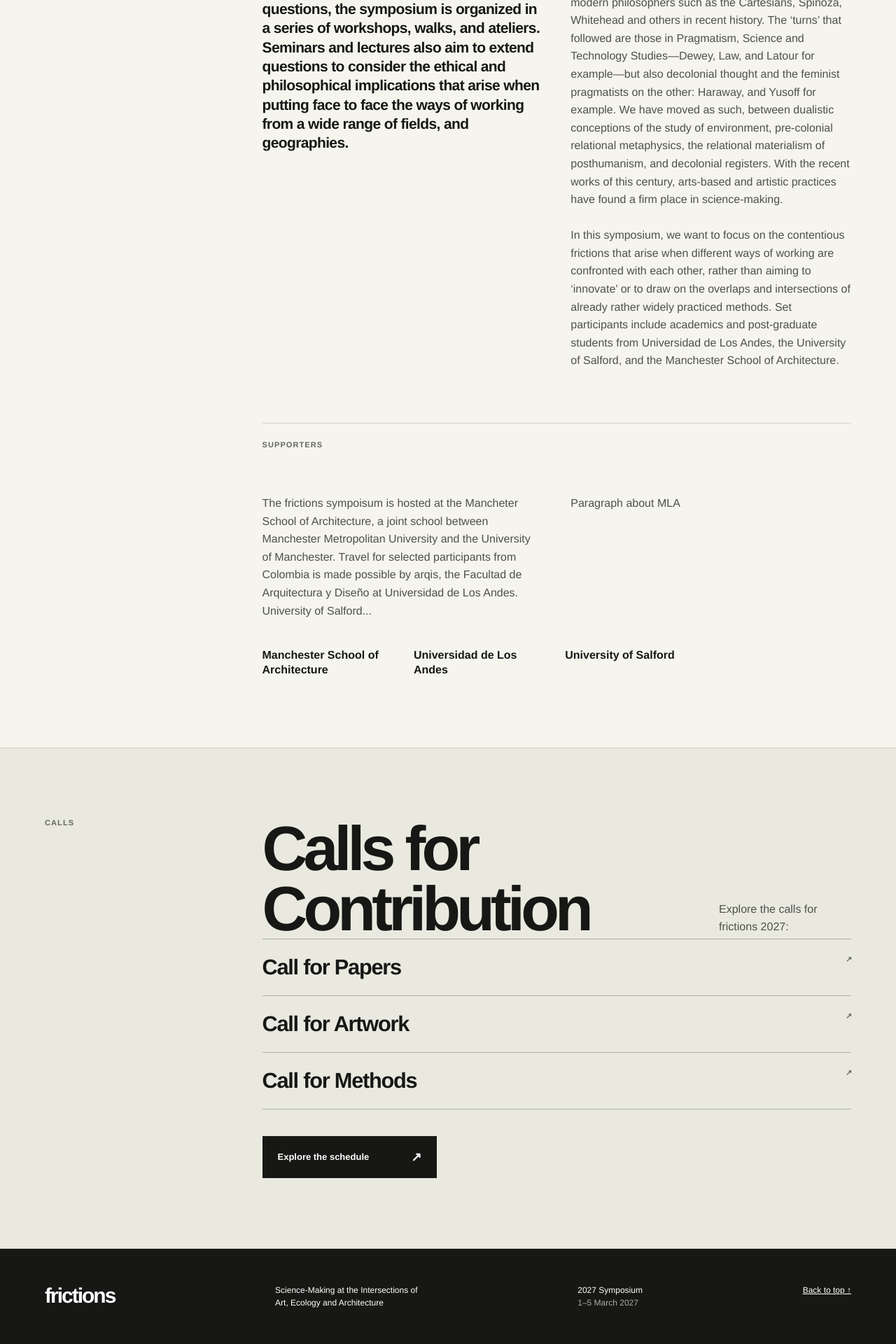
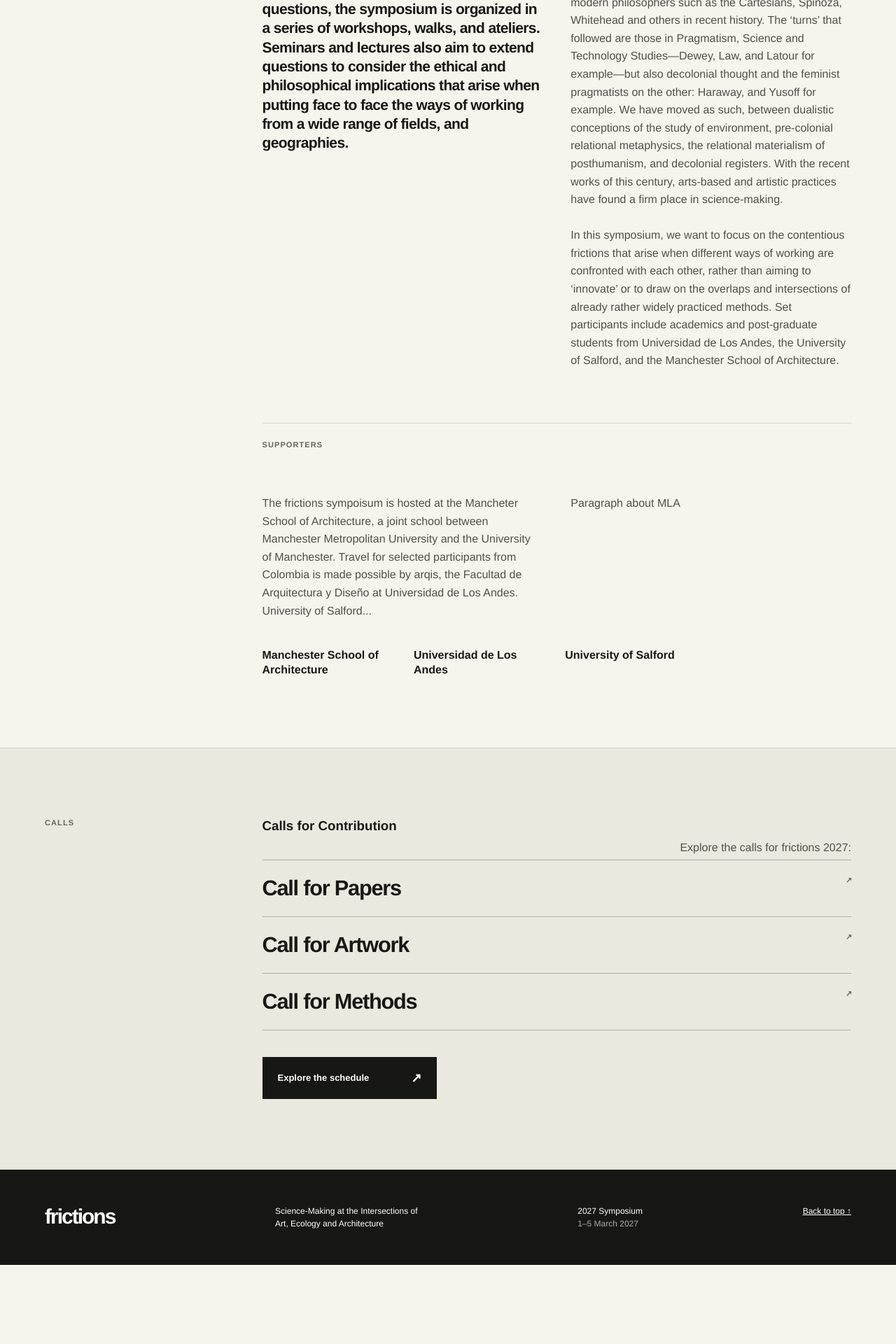
Before and after one commit to rtbs-atlas/frictions.github.io, a Jekyll site: the page built from index.html, in a window 1280 px wide. Shown: the part 1227-3147 px from the top of the page at 70% size. Built offline with Jekyll 4.4.1, drawn with Linux system fonts in a browser that asks for light colours; after the commit the page ends 3034 px from its top, so only the background shows below that.

```diff
--- a/index.html
+++ b/index.html
@@ -46,7 +46,7 @@ Set participants include academics and post-graduate students from Universidad d
   <div class="section-label">Calls</div>
   <div class="programme-content">
     <div class="programme-heading">
-      <div><h2>Calls for Contribution</h2></div>
+      <div><h3>Calls for Contribution</h3><br></div>
       <p>Explore the calls for frictions 2027:</p>
     </div>
     <div class="programme-list calls-list">
```
